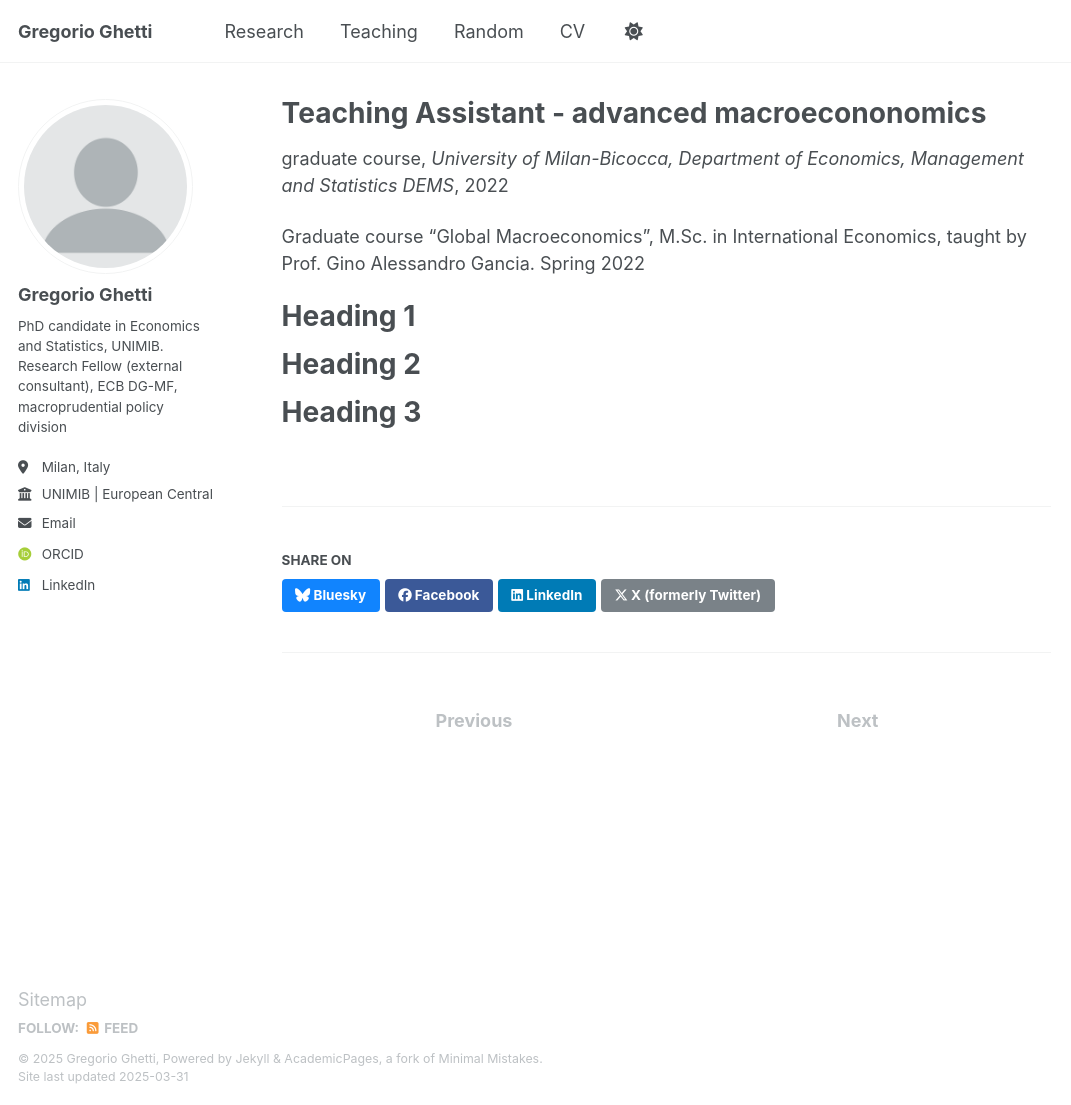
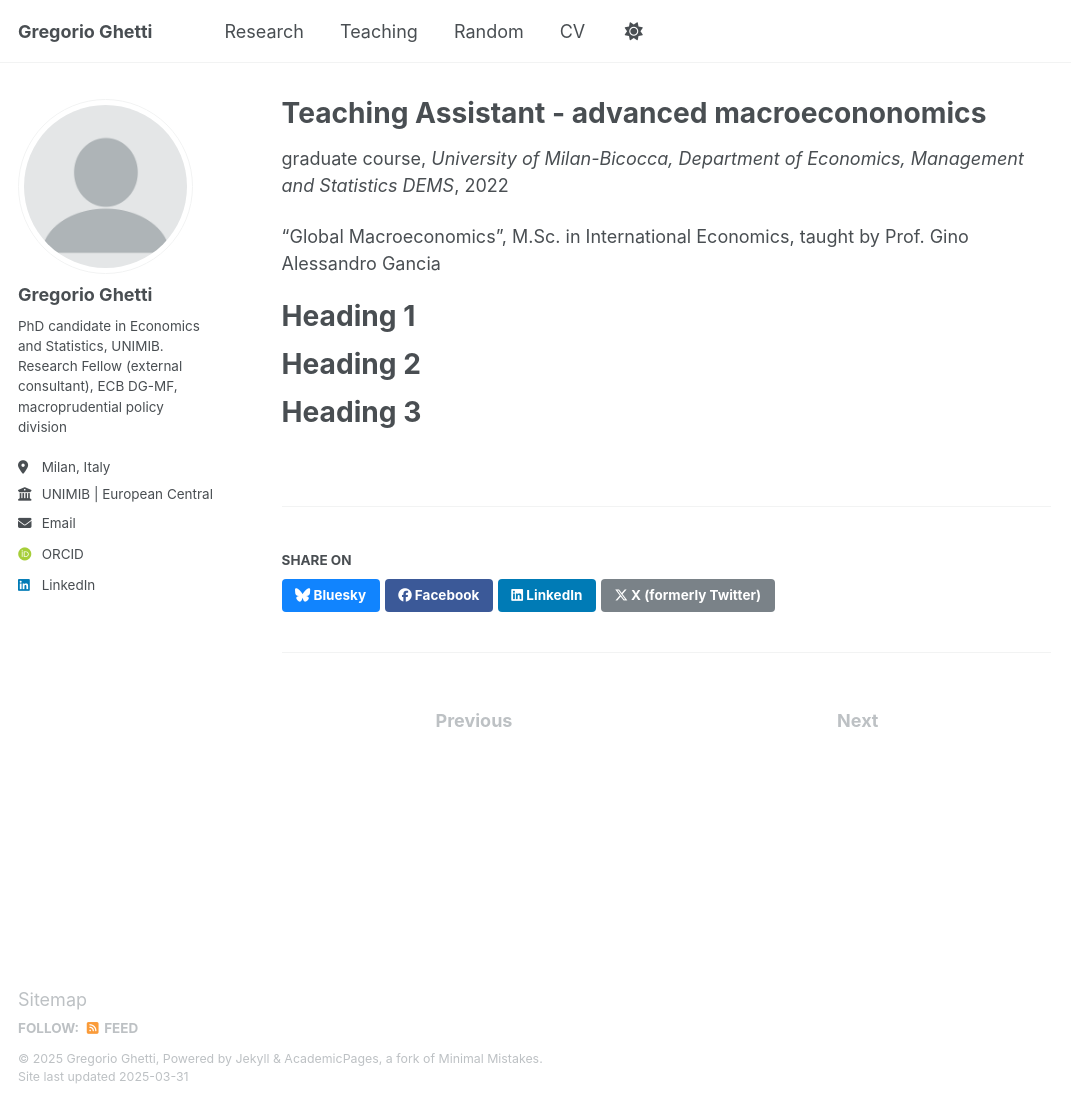
Before and after one commit to GregGh95/GregGh95.github.io, a Jekyll site: the page built from _teaching/2014-spring-teaching-1.md, in a window 1280 px wide and 1105 px high. Shown: the whole window, without its empty margins (0-1071 px from the left). Built offline with Jekyll 4.4.1, drawn with Linux system fonts in a browser that asks for light colours; some web fonts are replaced.

Commit message:
Update 2014-spring-teaching-1.md

```diff
--- a/_teaching/2014-spring-teaching-1.md
+++ b/_teaching/2014-spring-teaching-1.md
@@ -8,7 +8,7 @@ date: 2022-04-01
 location: "Milan, Italy"
 ---
 
-Graduate course "Global Macroeconomics", M.Sc. in International Economics, taught by Prof. Gino Alessandro Gancia. Spring 2022
+"Global Macroeconomics", M.Sc. in International Economics, taught by Prof. Gino Alessandro Gancia
 
 Heading 1
 ======
```
